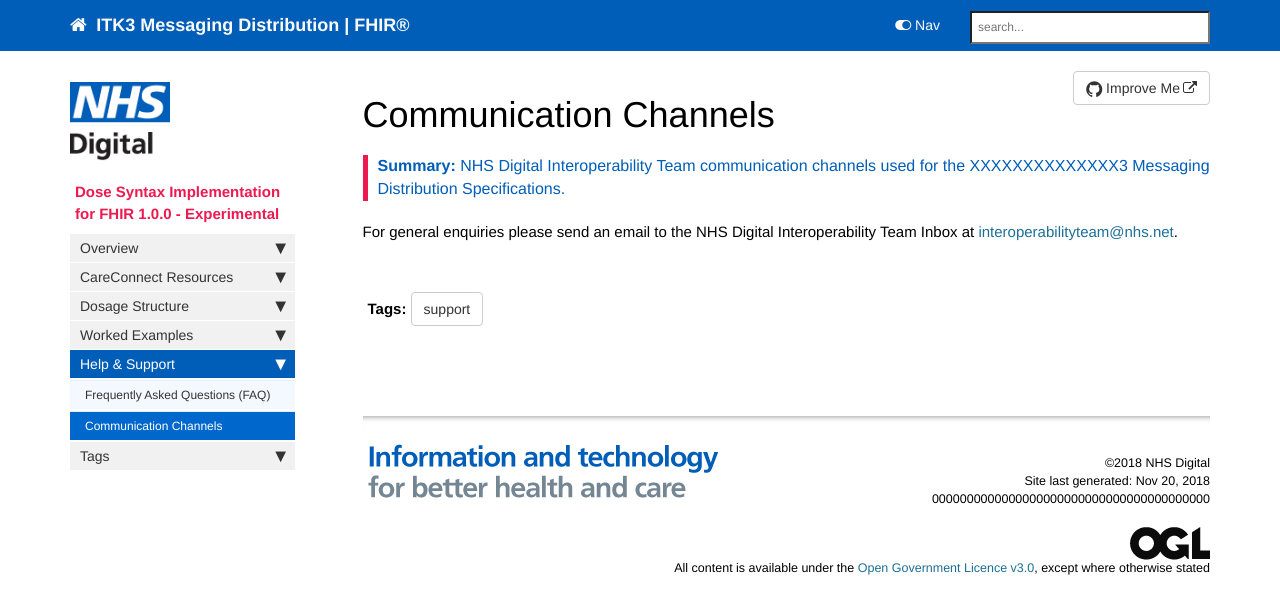
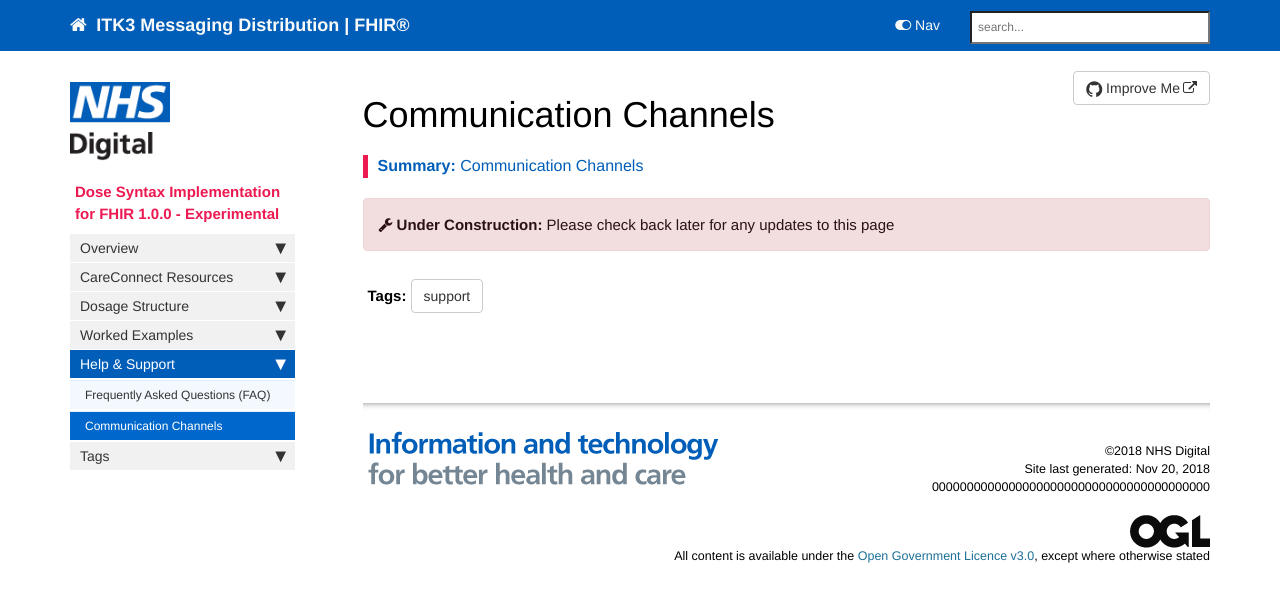
Before and after one commit to nhsconnect/Dose-Syntax-Implementation, a Jekyll site: the page built from pages/support/support_communications.md, in a window 1280 px wide. Shown: the top 614 px of the page. Built offline with Jekyll 4.4.1, drawn with Linux system fonts in a browser that asks for light colours; nearby versions of some CDN libraries; comment, search, counter and statistics services are not loaded.

Commit message:
Add files via upload

```diff
--- a/pages/support/support_communications.md
+++ b/pages/support/support_communications.md
@@ -5,9 +5,7 @@ tags: [support]
 toc: false
 sidebar: overview_sidebar
 permalink: support_communications.html
-summary: "NHS Digital Interoperability Team communication channels used for the XXXXXXXXXXXXXX3 Messaging Distribution Specifications."
+summary: "Communication Channels"
 ---
 
-
-For general enquiries please send an email to the NHS Digital Interoperability Team Inbox at <a href="mailto:interoperabilityteam@nhs.net>">interoperabilityteam@nhs.net</a>.
-<br><br>
+{% include custom/under.construction.html content="Please check back later for any updates to this page" %}
```
Also changed, not shown: pages/support/support_faq.md (+1 -0 lines).
